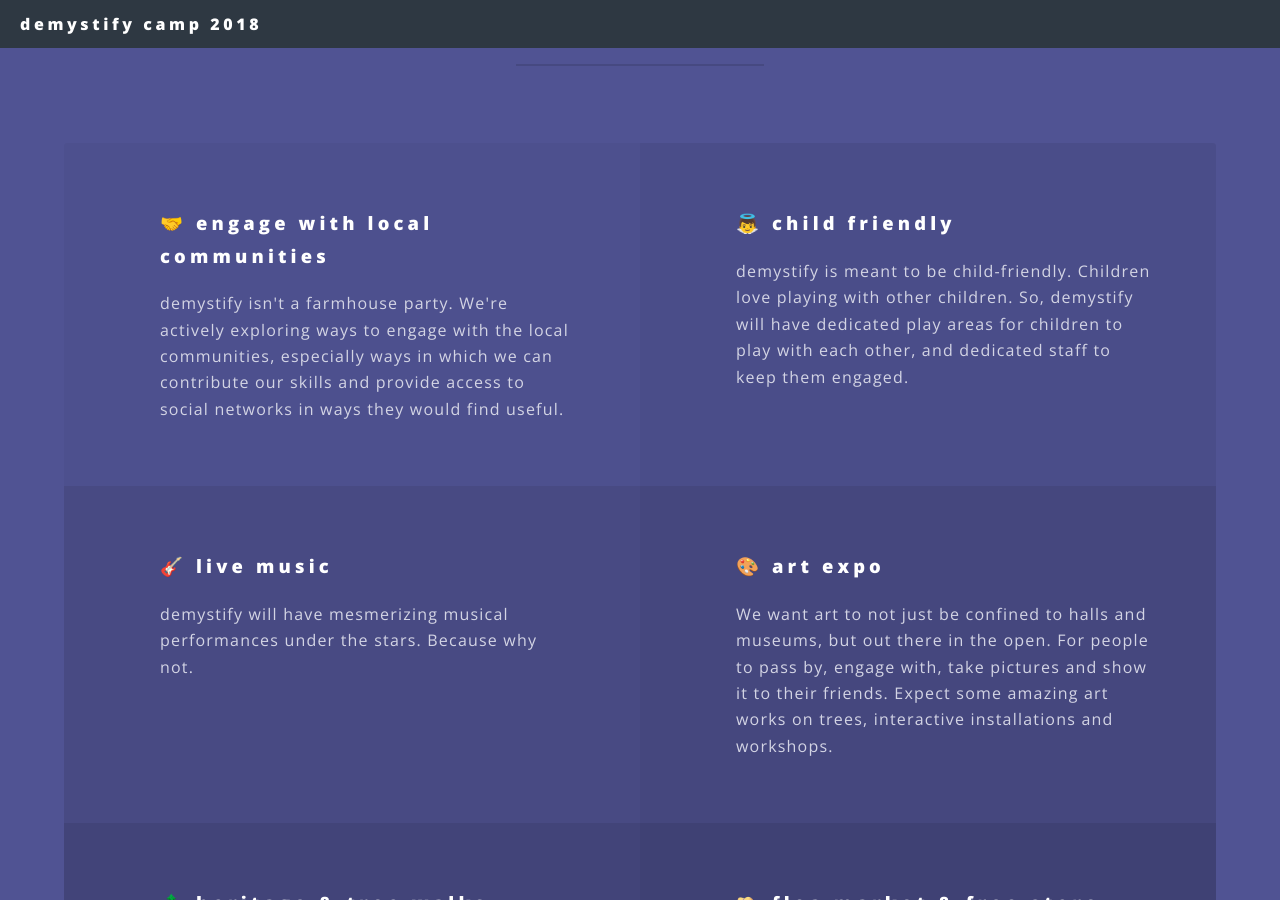
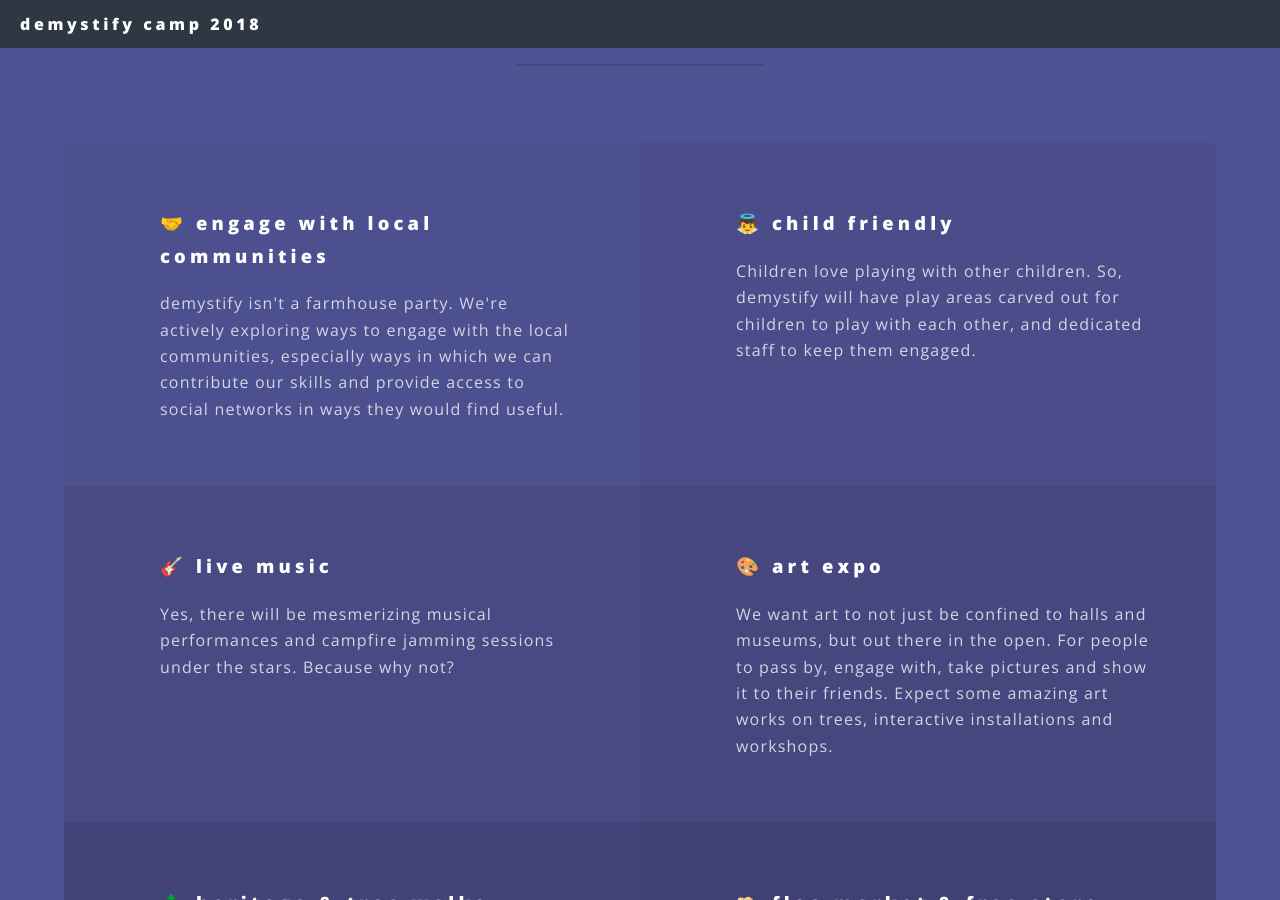
Before and after one commit to shreyas-satish/demystify, a Jekyll site: the page built from index.html, in a window 1280 px wide and 900 px high, scrolled down 3475 px. Built offline with Jekyll 4.4.1, drawn with Linux system fonts in a browser that asks for light colours.

Commit message:
copy update

```diff
--- a/index.html
+++ b/index.html
@@ -162,11 +162,11 @@ layout: landing
 							</li>
 							<li class="icon">
 								<h3>👼 Child friendly</h3>
-								<p>demystify is meant to be child-friendly. Children love playing with other children. So, demystify will have dedicated play areas for children to play with each other, and dedicated staff to keep them engaged.</p>
+								<p>Children love playing with other children. So, demystify will have play areas carved out for children to play with each other, and dedicated staff to keep them engaged.</p>
 							</li>
 							<li class="icon">
 								<h3>🎸 Live Music</h3>
-								<p>demystify will have mesmerizing musical performances under the stars. Because why not.</p>
+								<p>Yes, there will be mesmerizing musical performances and campfire jamming sessions under the stars. Because why not?</p>
 							</li>
 							<li class="icon">
 								<h3>🎨 Art expo</h3>
```
